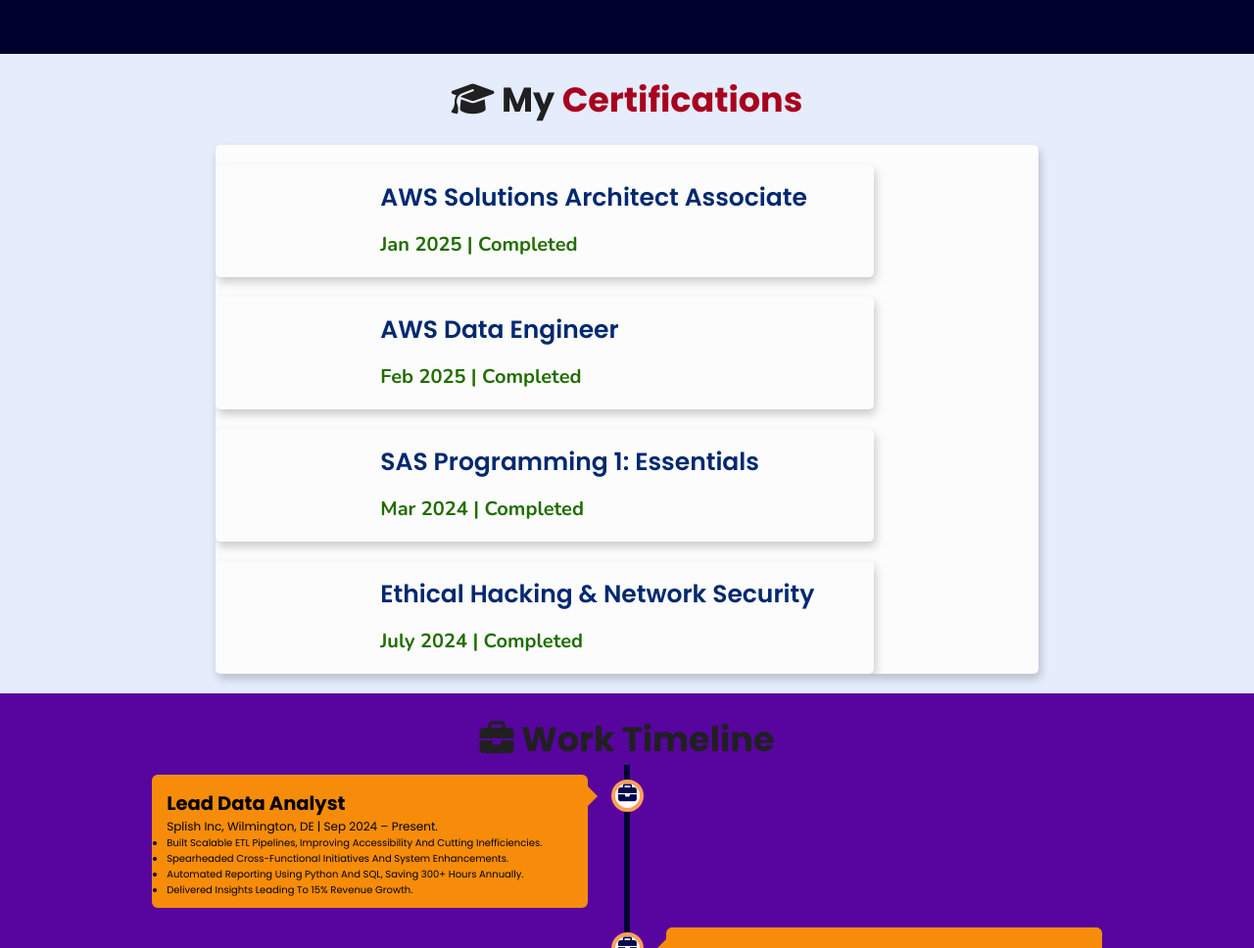
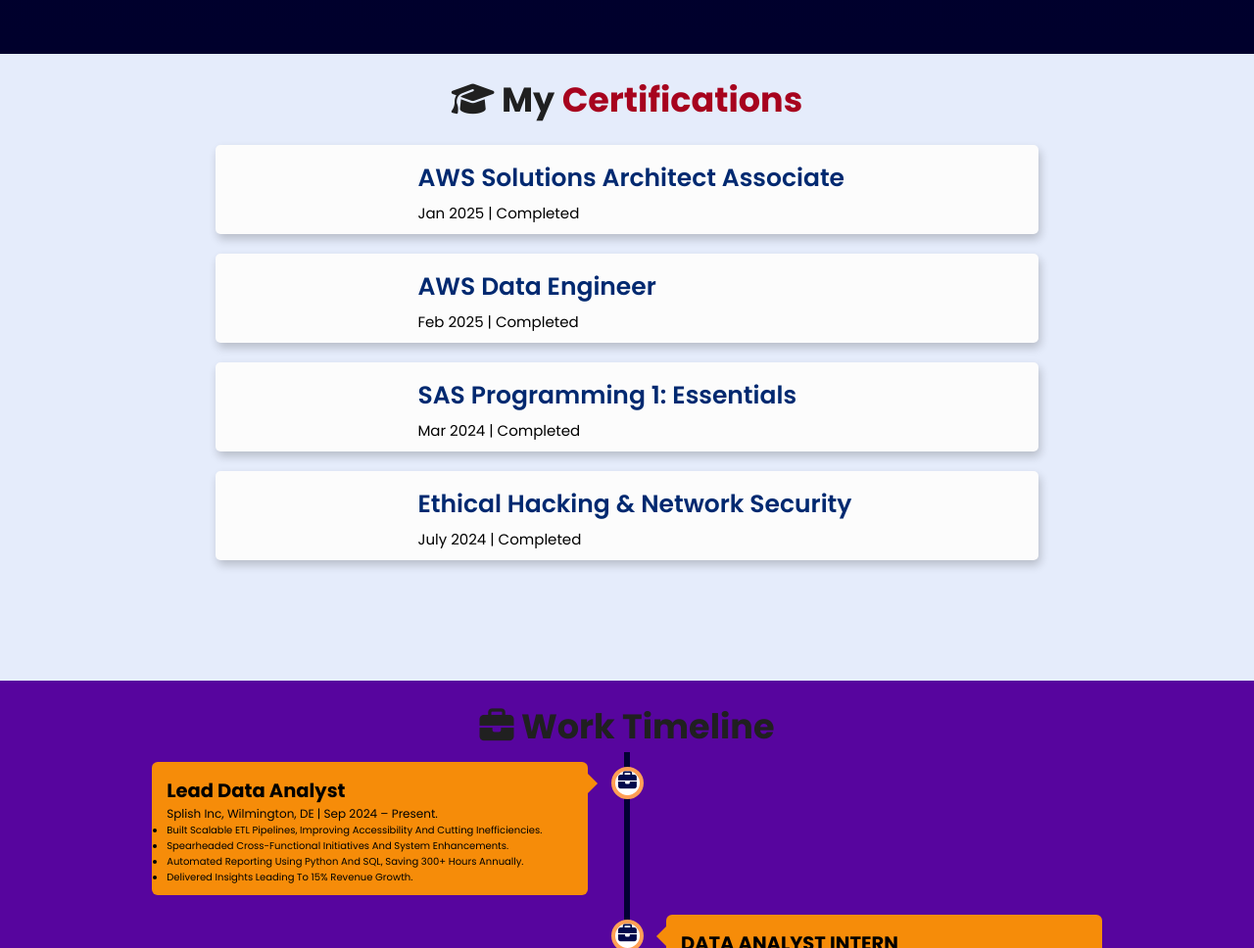
Before and after one commit to Demiii123/personal-portfolio, a plain HTML site: page index.html in a window 1280 px wide. Shown: the part 3792-4760 px from the top of the page at 98% size. Drawn offline with nearby package versions, Linux system fonts and the light colour scheme; a script that the page names is missing.

Commit message:
Update index.html

```diff
--- a/index.html
+++ b/index.html
@@ -376,19 +376,18 @@
   <div class="box">
       <div class="image">
 
-
-
-    <div class="box">
-      <div class="image">
-
       </div>
       <div class="content">
       <h3>AWS Solutions Architect Associate</h3>
+      <p>Jan 2025
+        | Completed  </p>
 
-      <h4>Jan 2025
-        | Completed</h4>
       </div>
   </div>
+</div>
+
+
+<div class="box-container">
 
   <div class="box">
       <div class="image">
@@ -396,11 +395,15 @@
       </div>
       <div class="content">
       <h3>AWS Data Engineer</h3>
+      <p>feb 2025
+        | Completed</p>
 
-      <h4>feb 2025
-        | Completed</h4>
       </div>
   </div>
+</div>
+
+
+<div class="box-container">
 
   <div class="box">
       <div class="image">
@@ -408,12 +411,15 @@
       </div>
       <div class="content">
       <h3>SAS Programming 1: Essentials</h3>
+      <p>Mar 2024
+        | Completed </p>
 
-      <h4>mar 2024
-        | Completed</h4>
+      </div>
   </div>
 </div>
 
+
+<div class="box-container">
 
   <div class="box">
       <div class="image">
@@ -421,13 +427,10 @@
       </div>
       <div class="content">
       <h3>Ethical Hacking & Network Security</h3>
+      <p>July 2024 | Completed </p>
 
-      <h4>July 2024 | Completed</h4>
       </div>
   </div>
-
-
-
 </div>
 </section>
 <!-- certifications section ends -->
```
Lines whose indentation alone changed are shown as unchanged.
